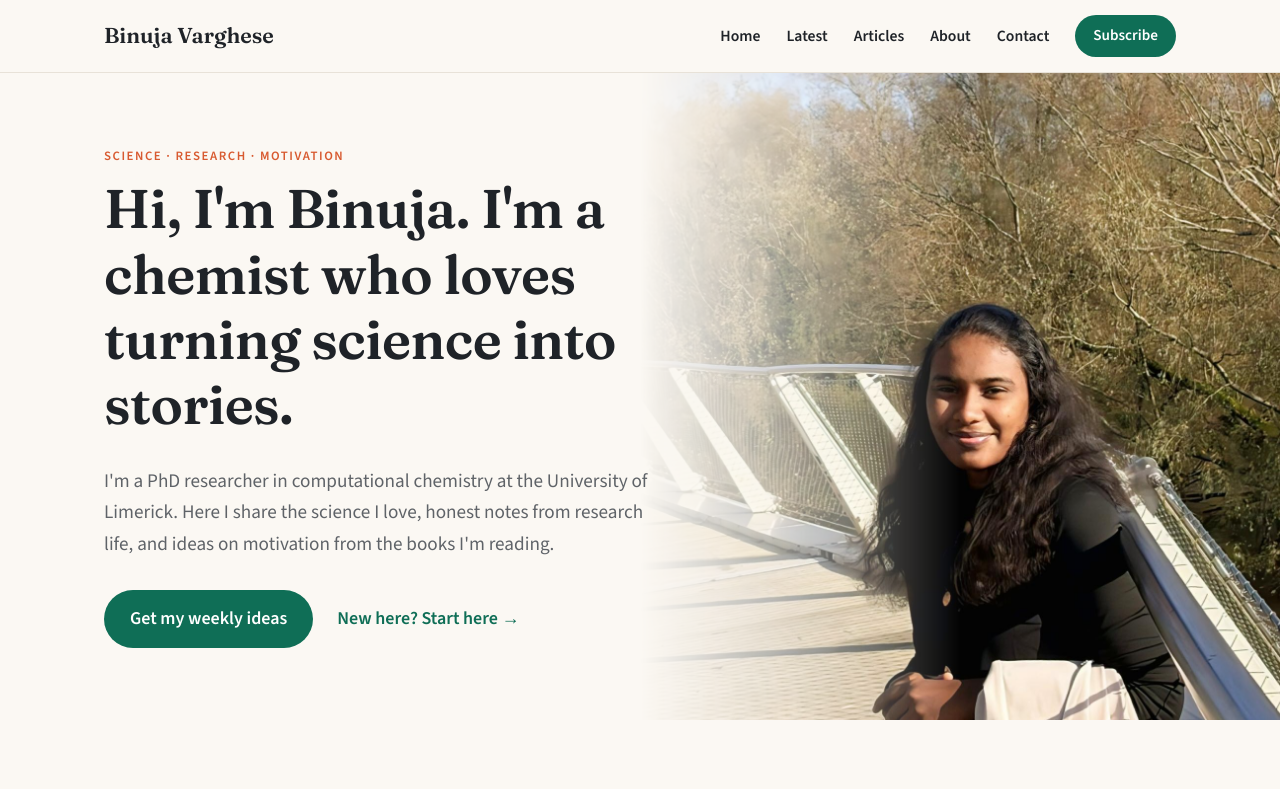
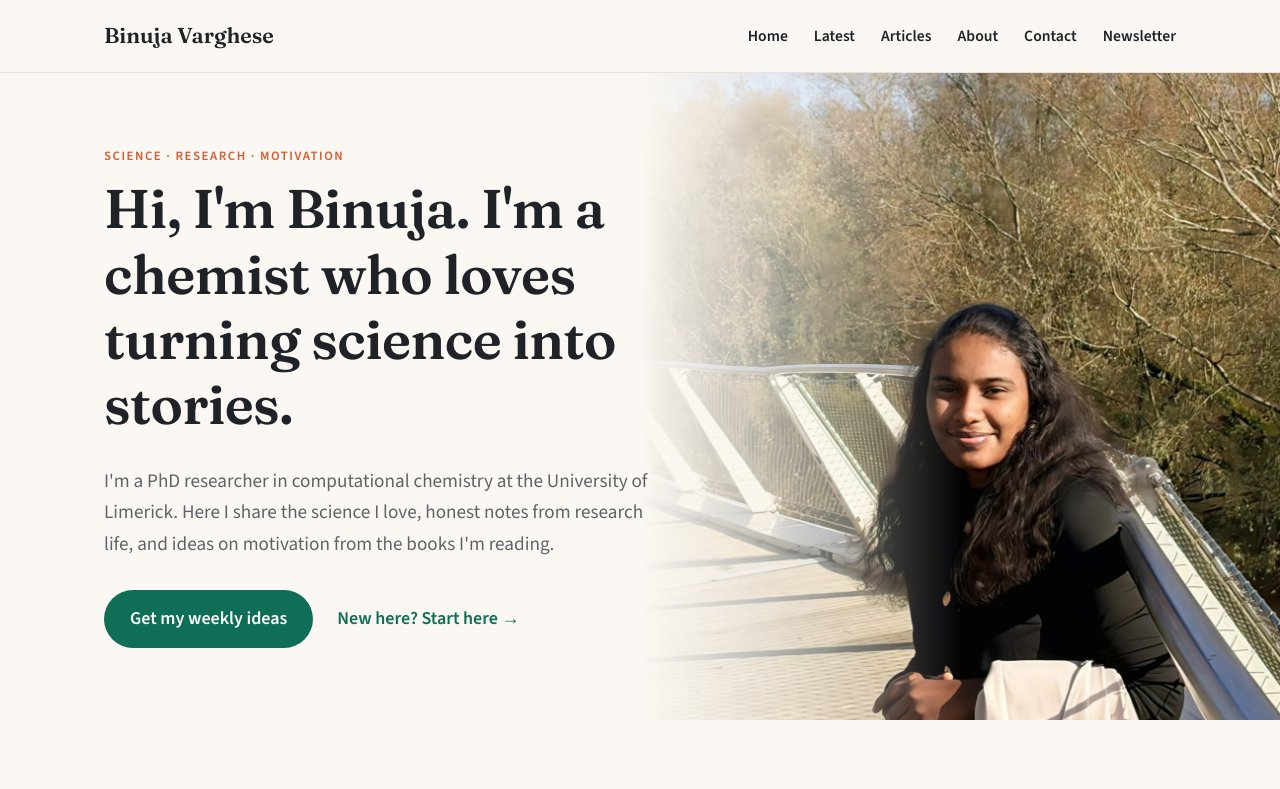
Before and after one commit to binujavarghese/binujavarghese.github.io, an Eleventy site: page src/index.njk in a window 1280 px wide. Shown: the top 789 px of the page. Built offline with nearby package versions, Linux system fonts and the light colour scheme; Eleventy itself is replaced by a stand-in of ours; files that its build step writes are made by us from their sources.

Commit message:
Update base.njk

```diff
--- a/src/_includes/layouts/base.njk
+++ b/src/_includes/layouts/base.njk
@@ -25,7 +25,7 @@
         <a href="/topics/">Articles</a>
         <a href="/about/">About</a>
         <a href="/contact/">Contact</a>
-        <a class="btn btn-small" href="{{ site.newsletterUrl }}">Subscribe</a>
+        <a href="/newsletter/">Newsletter</a>
       </nav>
     </div>
   </header>
```
